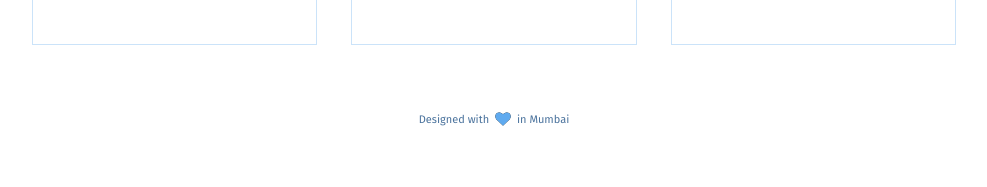
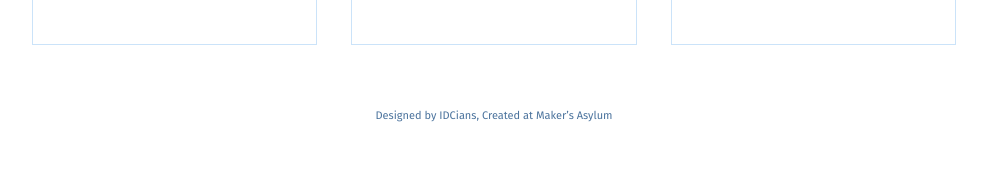
Before and after one commit to amitjenaiitbm/ma-dfworkshop, a Jekyll site: the page built from index.md, in a window 1280 px wide. Shown: the part 1171-1358 px from the top of the page, without its empty margins (146-1133 px from the left). Built offline with Jekyll 4.4.1, drawn with Linux system fonts in a browser that asks for light colours; nearby versions of some CDN libraries.

Commit message:
Update default.html

```diff
--- a/_layouts/default.html
+++ b/_layouts/default.html
@@ -65,7 +65,7 @@ title: Naveen Shaji
 
         <section class="footer">
             <div class="made fs">
-                Designed with <img src="{{ site.baseurl }}img/heart.svg" alt=""> in Mumbai
+                Designed by IDCians, Created at Maker’s Asylum
             </div>
         </section>
 
```
